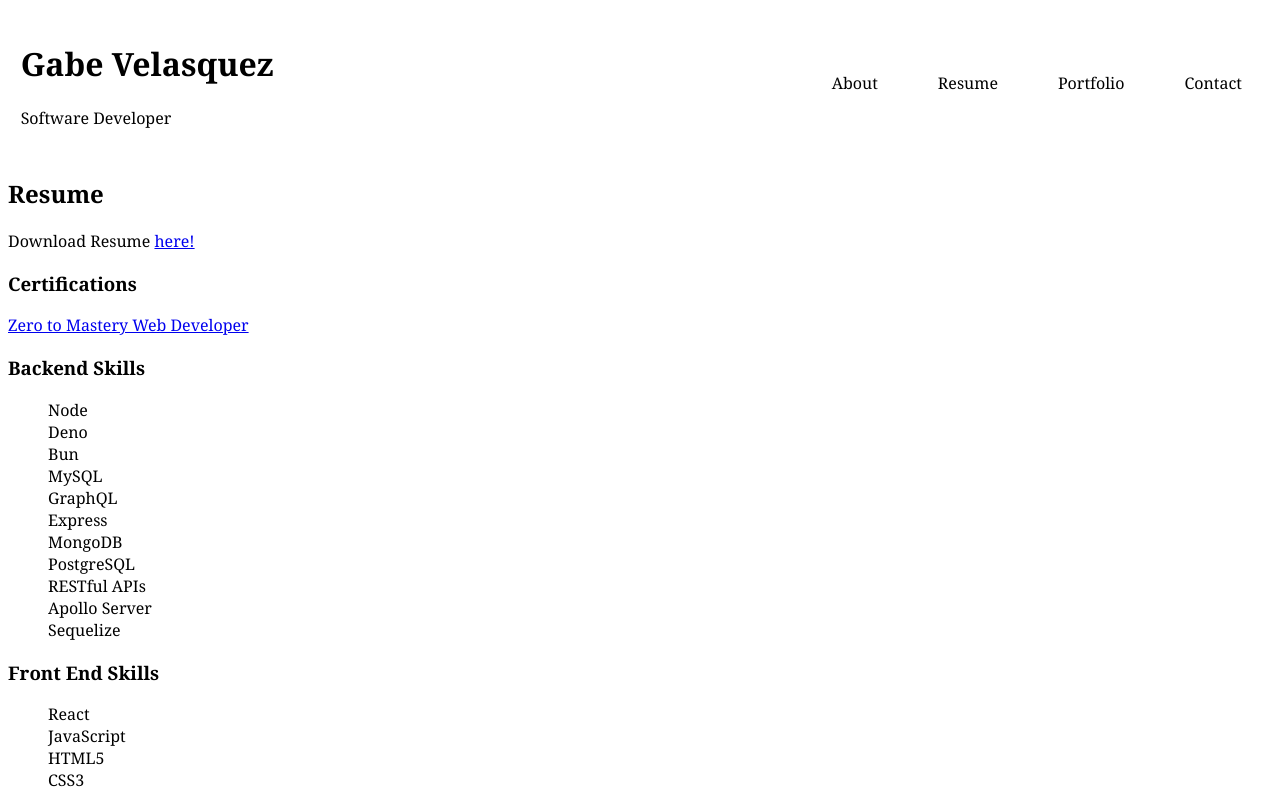
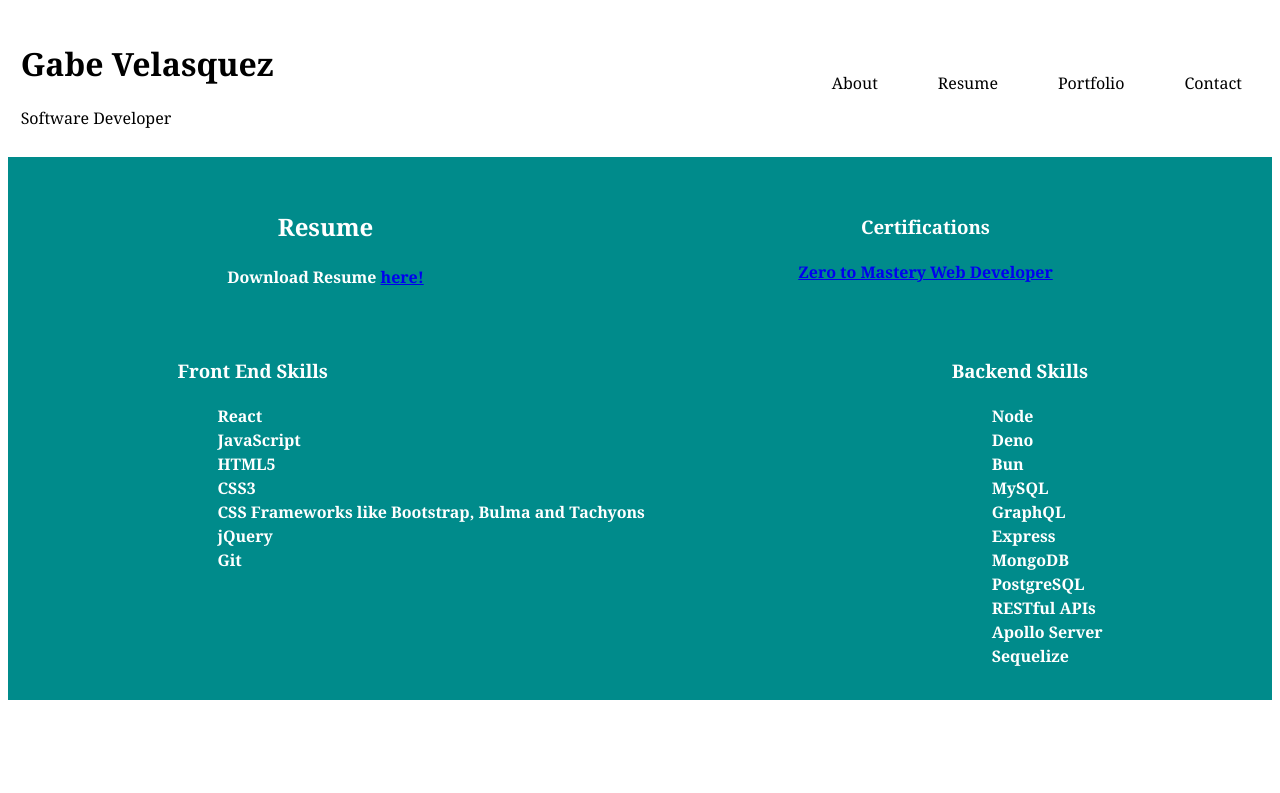
Before and after one commit to Gabe-Velasquez/Module2-Portfolio, a React (Vite) app: page /Resume in a window 1280 px wide. Shown: the top 793 px of the page. Built offline with nearby package versions, Linux system fonts and the light colour scheme.

Commit message:
adding styling for resume before class

```diff
--- a/src/Pages/Resume.jsx
+++ b/src/Pages/Resume.jsx
@@ -1,7 +1,8 @@
 export default function Resume(){
     return(
-        <div>
-            <div>
+        <div className="res-main">
+            <div className="res-top">
+                <div >
                     <h2>Resume</h2>
                     <span>
                         Download Resume{' '}
@@ -19,7 +20,21 @@ export default function Resume(){
                         <a href="../src/assets/certificate-of-completion-for-complete-web-developer-in-2020-zero-to-mastery.pdf" target="_blank">Zero to Mastery Web Developer</a>
                     </span>
                 </div>
+            </div>
 
+            <div className="skills">
+                <div>
+                <h3>Front End Skills</h3>
+                <ul>
+                    <li>React</li>
+                    <li>JavaScript</li>
+                    <li>HTML5</li>
+                    <li>CSS3</li>
+                    <li>CSS Frameworks like Bootstrap, Bulma and Tachyons</li>
+                    <li>jQuery</li>
+                    <li>Git</li>
+                </ul>
+                </div>
                 <div>
                 <h3>Backend Skills</h3>
                 <ul>
@@ -35,16 +50,7 @@ export default function Resume(){
                     <li>Apollo Server</li>
                     <li>Sequelize</li>
                 </ul>
-                <h3>Front End Skills</h3>
-                <ul>
-                    <li>React</li>
-                    <li>JavaScript</li>
-                    <li>HTML5</li>
-                    <li>CSS3</li>
-                    <li>CSS Frameworks like Bootstrap, Bulma and Tachyons</li>
-                    <li>jQuery</li>
-                    <li>Git</li>
-                </ul>
+                </div>
             </div>
         </div>
     )
--- a/src/styles/globals.css
+++ b/src/styles/globals.css
@@ -101,6 +101,38 @@ ul{
     max-width: 70%;
 }
 
+.res-main{
+    display: flex;
+    flex-direction: column;
+    font-size: 1em;
+    line-height: 1.5;
+    letter-spacing: -.003em;
+    font-weight: bold;
+    color: #fff;
+    background-color:darkcyan;
+    padding: 1rem;
+    margin: auto;
+}
+.res-top{
+    display: flex;
+    justify-content: space-around;
+    align-items: center;
+    padding: 1rem;
+    text-align: center;
+    padding-bottom: 4%;
+}
+.res-name{
+    font-size: 1.5em;
+}
+
+.skills{
+    list-style-type: none;
+    padding: 0;
+    margin: 0;
+    display:flex;
+    justify-content: space-around;
+}
+
 .code-links{
     font-size: 1rem;
     display: flex;
```
Lines whose indentation alone changed are shown as unchanged.
